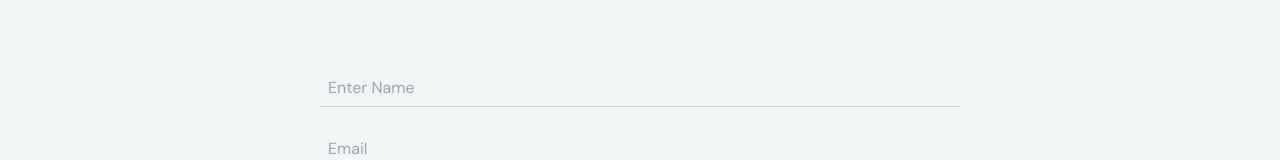
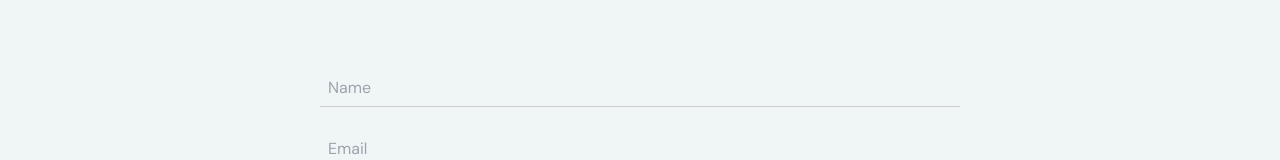
Before and after one commit to itosam/portfolio, a React (Create React App) app: page /contact in a window 1280 px wide. Shown: the part 170-330 px from the top of the page. Built offline with nearby package versions, Linux system fonts and the light colour scheme.

Commit message:
form updated

```diff
--- a/src/components/Contact.jsx
+++ b/src/components/Contact.jsx
@@ -11,7 +11,7 @@ const Contact = () => {
           <input
             class="appearance-none bg-transparent border-b border-[#CCCCCC] py-2 w-full text-[grey] mr-3 py-1 px-2 leading-tight focus:outline-none"
             type="text"
-            placeholder="Enter Name"
+            placeholder="Name"
             aria-label="Full name"
           />
           <br />
```
